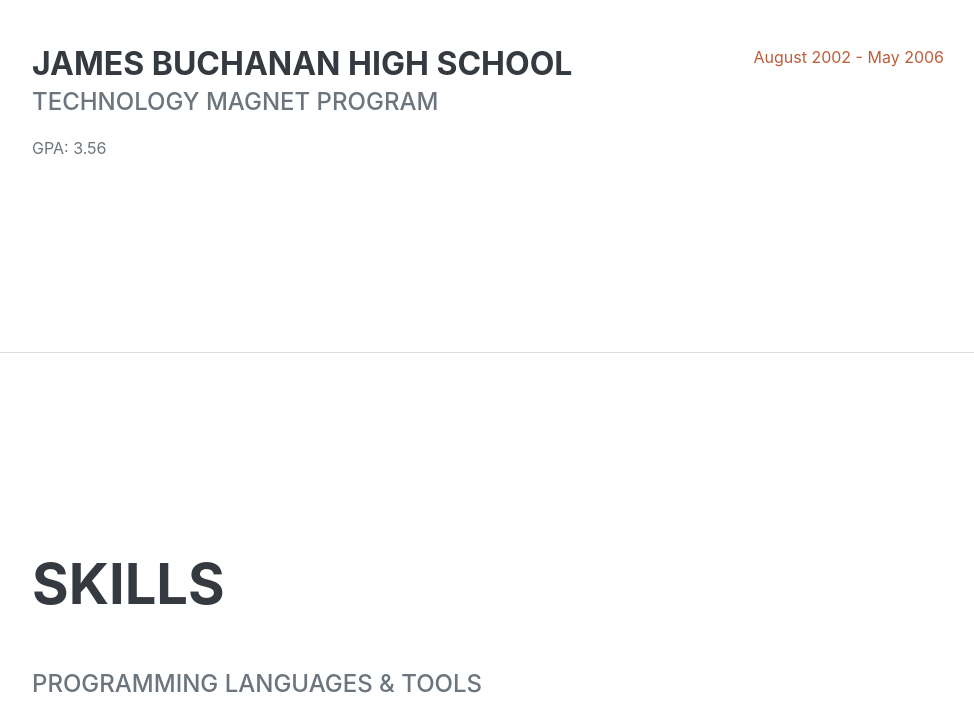
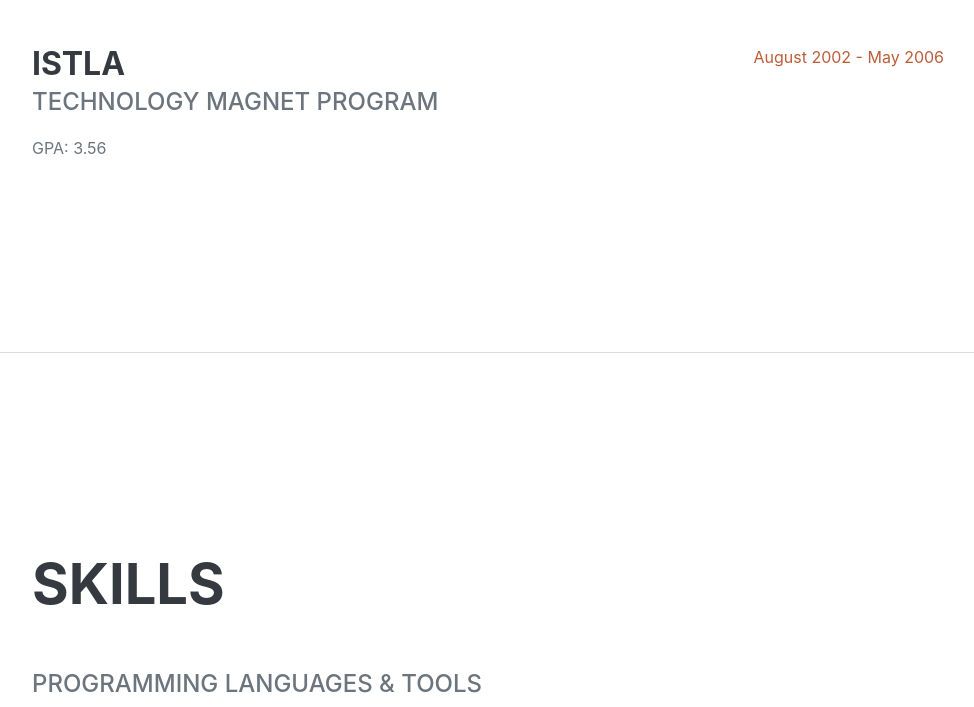
Before and after one commit to andres-1993/-myweb.github.io, a plain HTML site: page index.html in a window 1280 px wide. Shown: the part 2455-3162 px from the top of the page, without its empty margins (288-1262 px from the left). Drawn offline with nearby package versions, Linux system fonts and the light colour scheme; a web font is replaced by a local one.

Commit message:
cambie universidad

```diff
--- a/index.html
+++ b/index.html
@@ -210,7 +210,7 @@
           </div>
           <div class="d-flex flex-column flex-md-row justify-content-between">
             <div class="flex-grow-1">
-              <h3 class="mb-0">James Buchanan High School</h3>
+              <h3 class="mb-0">ISTLA</h3>
               <div class="subheading mb-3">Technology Magnet Program</div>
               <p>GPA: 3.56</p>
             </div>
```
